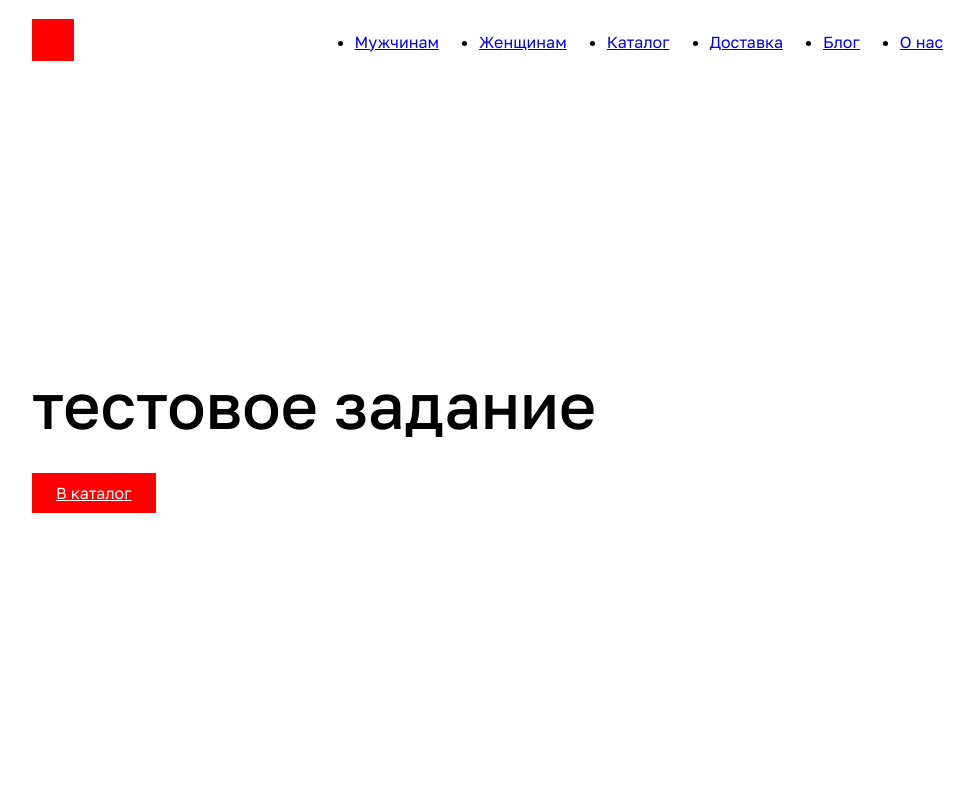
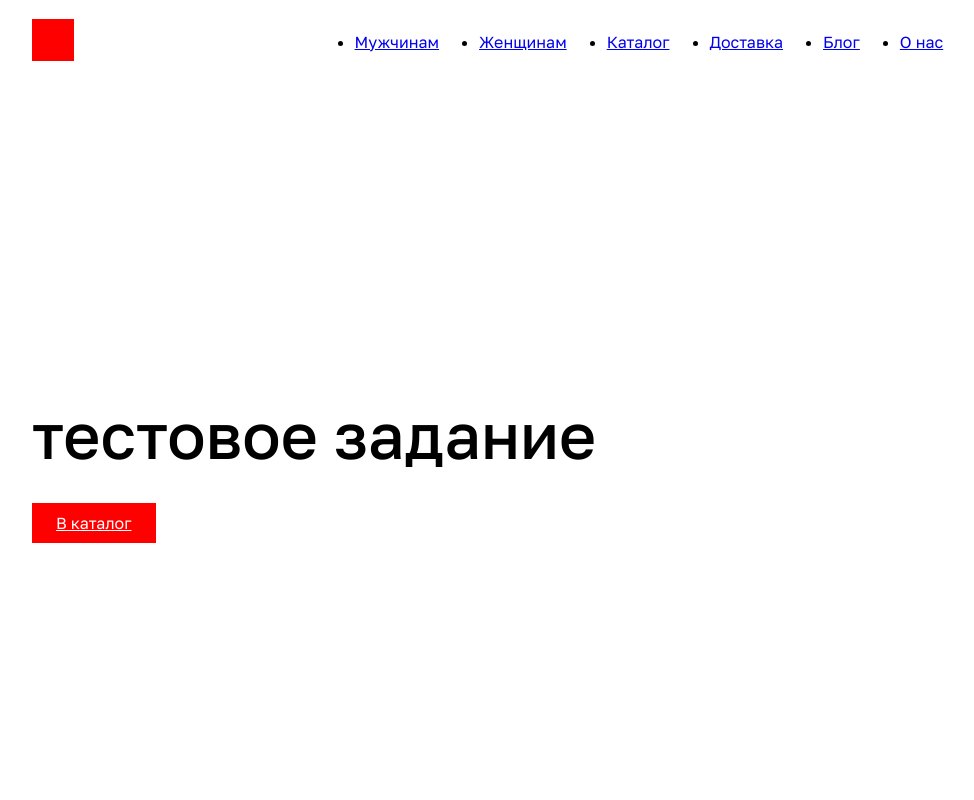
Before and after one commit to TatianaChF/tapir-test, a Nuxt app: page / in a window 1280 px wide. Shown: the top 800 px of the page, without its empty margins (28-1002 px from the left). Built offline with nearby package versions, Linux system fonts and the light colour scheme.

Commit message:
change height

```diff
--- a/app/pages/index.vue
+++ b/app/pages/index.vue
@@ -17,7 +17,7 @@
 
 <style lang="scss" scoped>
 .page {
-  min-height: calc(100vh - 30px - 30px);
+  height: 100vh;
   display: flex;
   align-items: center;
 }
```
